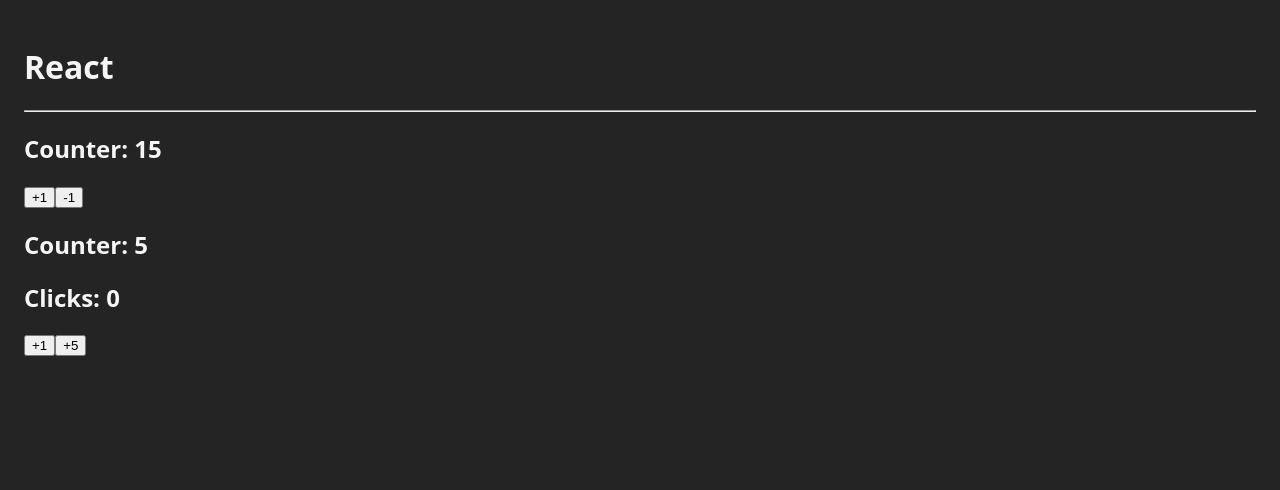
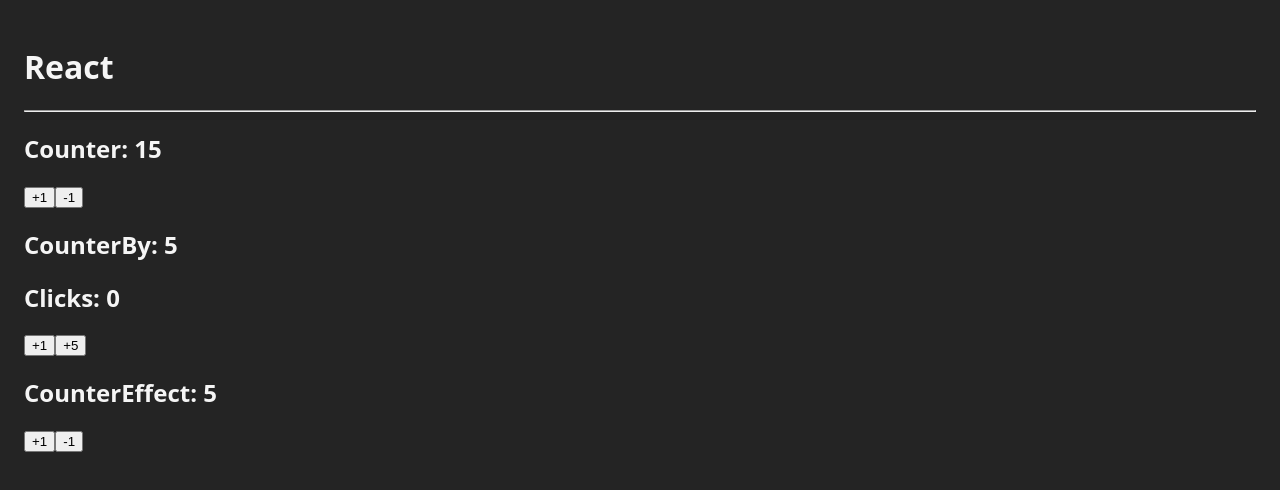
Before and after one commit to MrJark/dt-React-Pro, a React (Vite) app in the folder 01-intruduction-bases/bases/: page / in a window 1280 px wide. Shown: the top 490 px of the page. Built offline with nearby package versions, Linux system fonts and the light colour scheme.

Commit message:
counter with useEffect

```diff
--- a/01-intruduction-bases/bases/src/App.tsx
+++ b/01-intruduction-bases/bases/src/App.tsx
@@ -1,5 +1,5 @@
 
-import { Counter, CounterBy } from "./bases";
+import { Counter, CounterBy, CounterEffect } from "./bases";
 
 
 
@@ -10,6 +10,7 @@ function App () {
             <hr />
             <Counter initialValue={15}/>
             <CounterBy initialValue={5} />
+            <CounterEffect />
         </>
     )
 }
--- a/01-intruduction-bases/bases/src/bases/CounterBy.tsx
+++ b/01-intruduction-bases/bases/src/bases/CounterBy.tsx
@@ -32,7 +32,7 @@ export const CounterBy = ({ initialValue = 5 }: Props) => {
     // Tarea: ver el valor del counter y de los clicks (❌ no he sabido como quitar los errores de types. Tenia que tener un objeto en el setCounterState)
     return (
         <>
-            <h2>Counter: { counter }</h2>
+            <h2>CounterBy: { counter }</h2>
             <h2>Clicks: { clicks }</h2>
 
             <button onClick={() => handleClickUp(1)}>+1</button>
--- /dev/null
+++ b/01-intruduction-bases/bases/src/bases/CounterEffect.tsx
@@ -0,0 +1,38 @@
+import { useEffect, useState } from "react"
+
+const MAX_COUNT = 10;
+
+export const CounterEffect = () => {
+
+    const [counter, setCounter] = useState(5);
+
+    const handleClickUp = () => {
+        // setCounter( counter + 1 ); // forma simple
+        if ( counter >= MAX_COUNT ) return; // solución valida para tener el máx y que se pare ahí
+        setCounter( prev => prev + 1 ); // otra forma de hacerlo
+        // otra forma de hacer el max do👇🏼
+        // setCounter( prev => Math.min( prev + 1, MAX_COUNT) ); // otra forma de hacerlo en una sola línea eliminando las dos de arriba
+    };
+    const handleClickDown = () => {
+        if( counter <= 0 ) return;
+        setCounter( counter - 1 );
+    };
+
+    useEffect(() => {
+      if( counter <= 10 ) return;
+
+
+
+    }, [counter])
+
+
+    return (
+        <>
+            <h2>CounterEffect: { counter }</h2>
+
+            <button onClick={handleClickUp}>+1</button>
+            <button onClick={handleClickDown}>-1</button>
+
+        </>
+    )
+}
--- a/01-intruduction-bases/bases/src/bases/index.ts
+++ b/01-intruduction-bases/bases/src/bases/index.ts
@@ -1,2 +1,3 @@
 export * from './Counter';
 export * from './CounterBy';
+export * from './CounterEffect';
```
